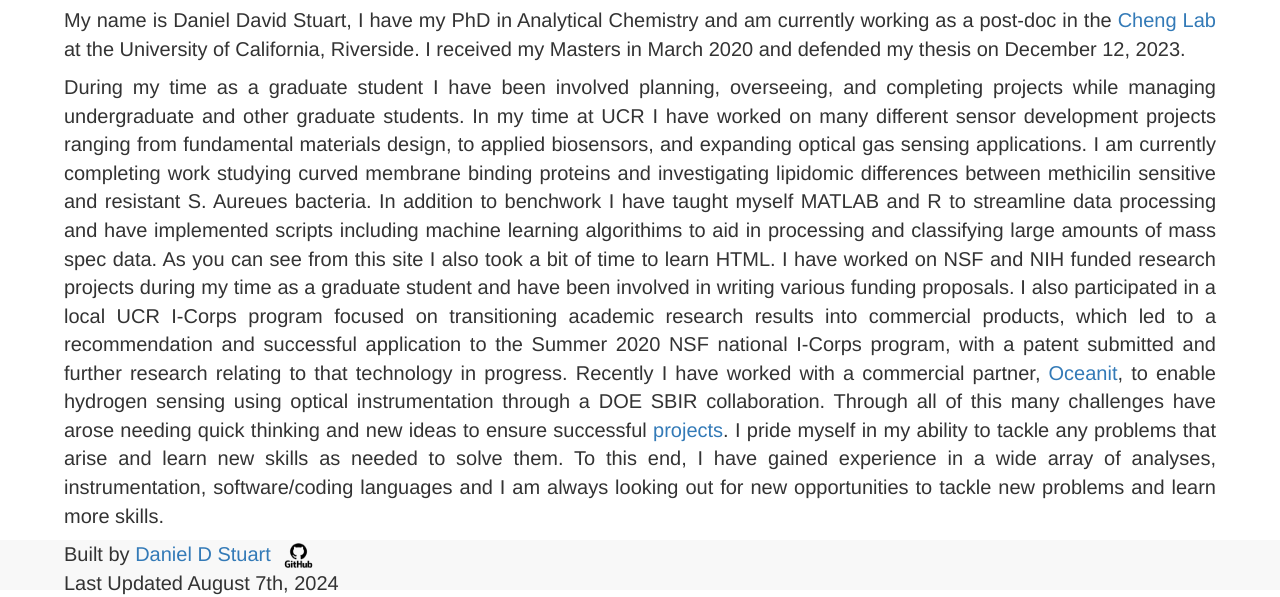
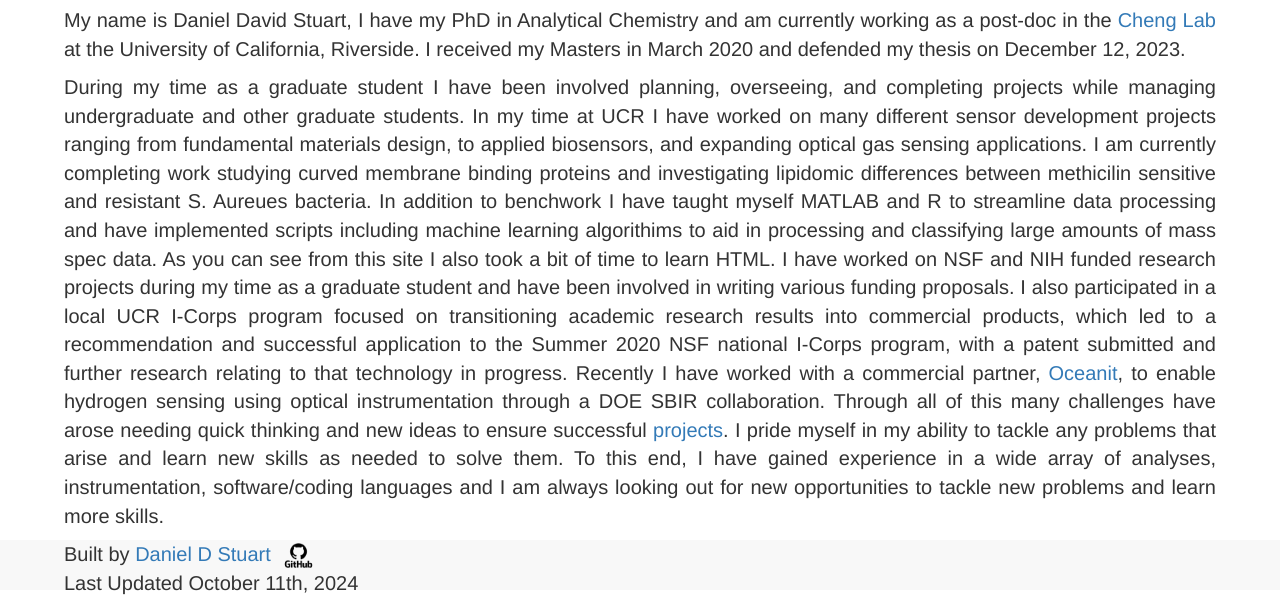
Before and after one commit to danieldstuart/danieldstuart.github.io, a Jekyll site: the page built from index.markdown, in a window 1280 px wide and 900 px high, scrolled down 165 px, cut to the strip 303-900 px from the top of the window. Built offline with Jekyll 4.4.1, drawn with Linux system fonts in a browser that asks for light colours; nearby versions of some CDN libraries.

Commit message:
Update footer.html

```diff
--- a/_includes/footer.html
+++ b/_includes/footer.html
@@ -15,7 +15,7 @@ height:;
 <div class="author">
 Built by <a href="https://github.com/danieldstuart"> Daniel D Stuart <img src="images/GitHub.png" alt="GitHub Logo" height="25" width=auto float="right"></a>
 <br>
-Last Updated August 7th, 2024
+Last Updated October 11th, 2024
 </div>
 
 
```
